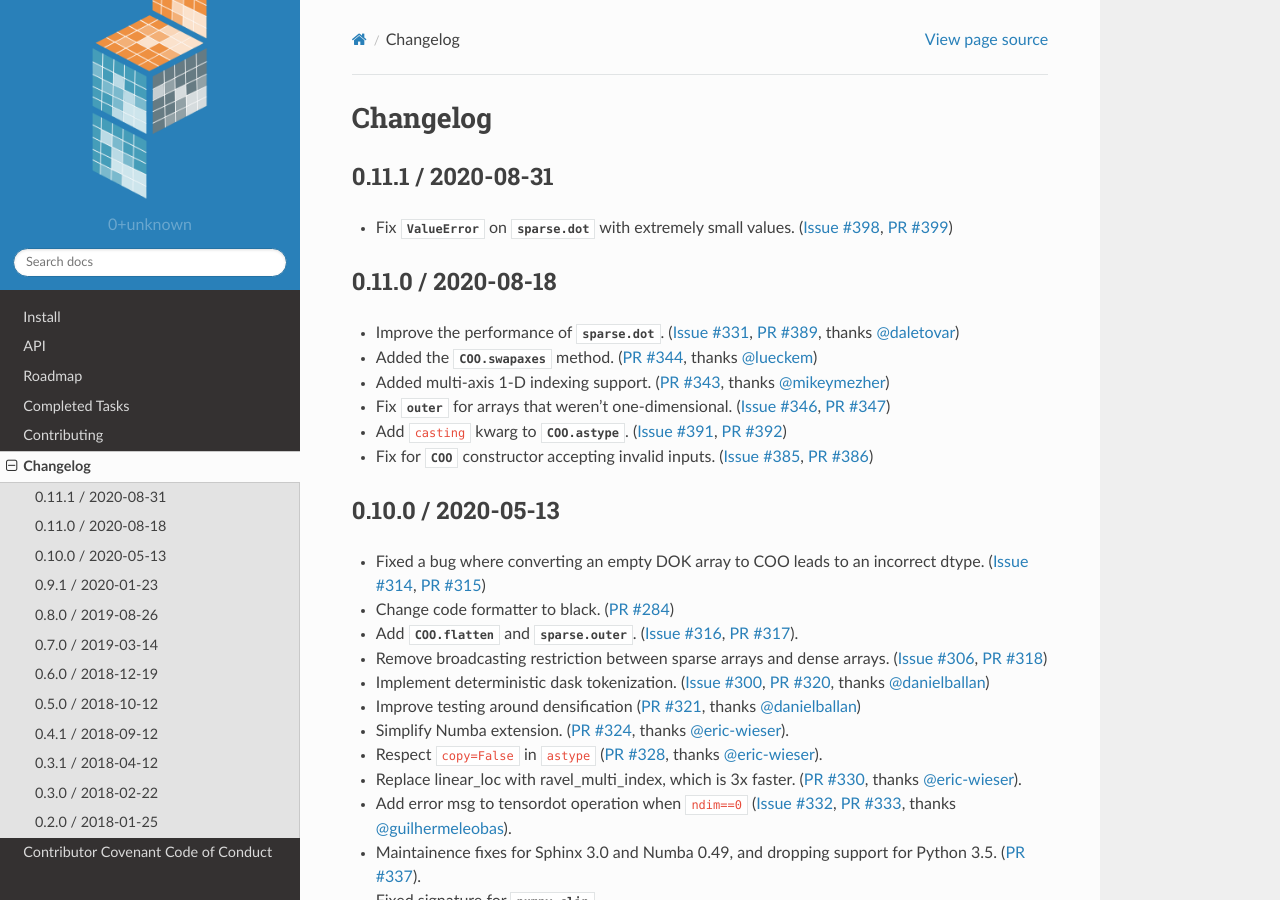
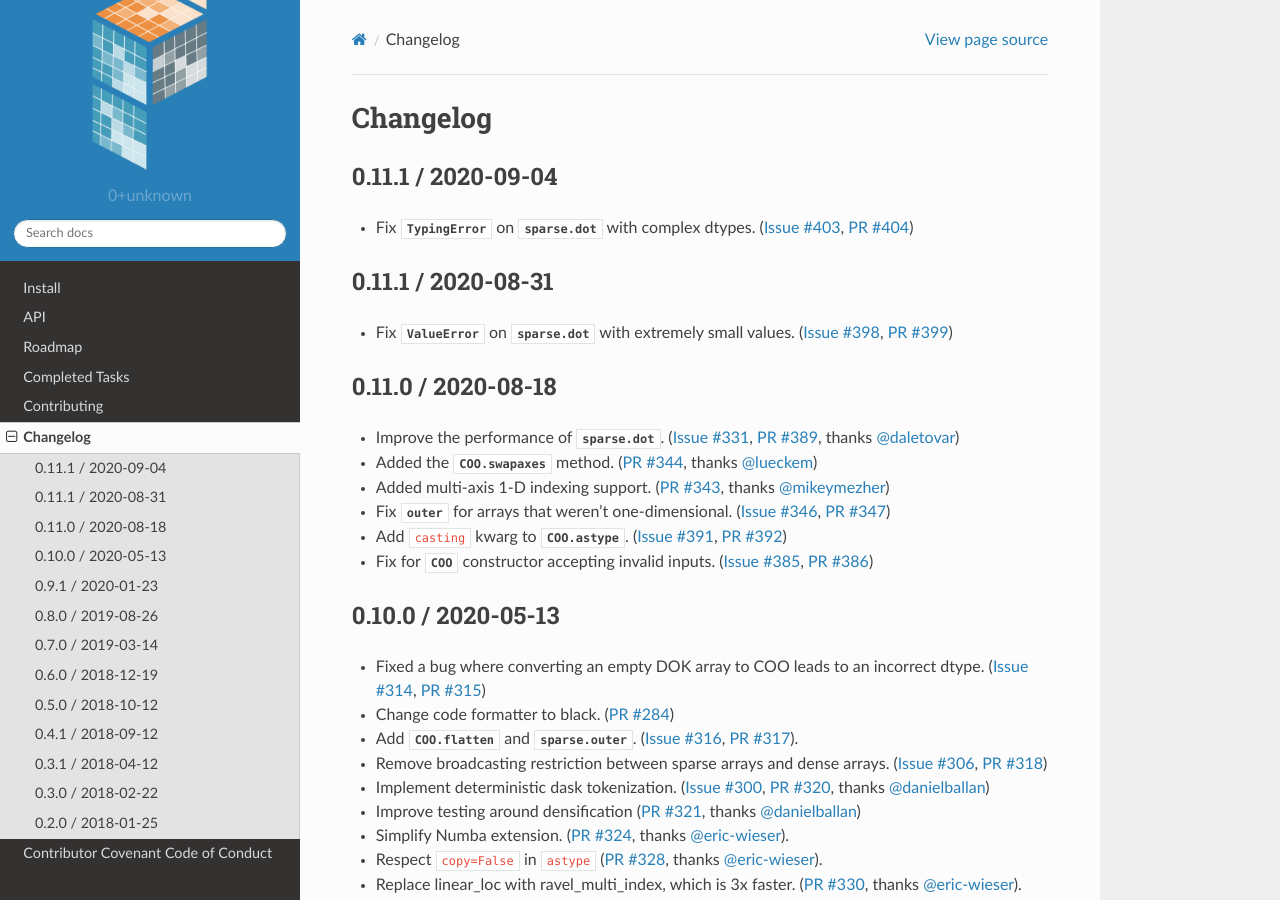
Before and after one commit to pydata/sparse, a Sphinx documentation site: the page built from docs/changelog.rst, in a window 1280 px wide and 900 px high. Built offline with Sphinx 7.4.7 and the Read the Docs theme 2.0.0, drawn with Linux system fonts in a browser that asks for light colours; pages that are not in the unit, such as notebooks, are missing from menus.

Commit message:
Prepare for 0.11.2.

```diff
--- a/docs/changelog.rst
+++ b/docs/changelog.rst
@@ -2,6 +2,11 @@ Changelog
 =========
 
 .. currentmodule:: sparse
+
+0.11.1 / 2020-09-04
+-------------------
+
+* Fix :obj:`TypingError` on :obj:`sparse.dot` with complex dtypes. (:issue:`403`, :pr:`404`)
 
 0.11.1 / 2020-08-31
 -------------------
```
